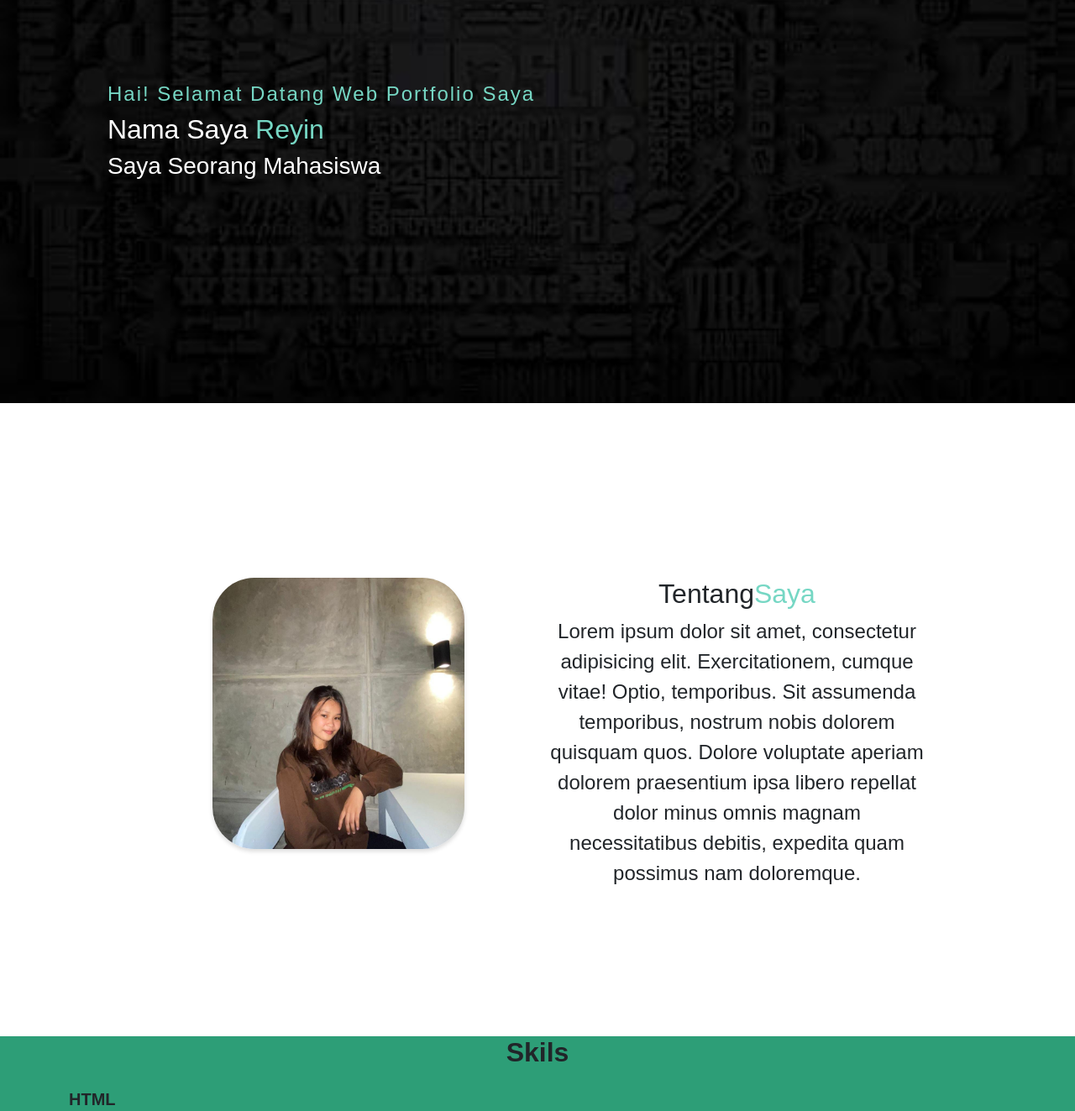
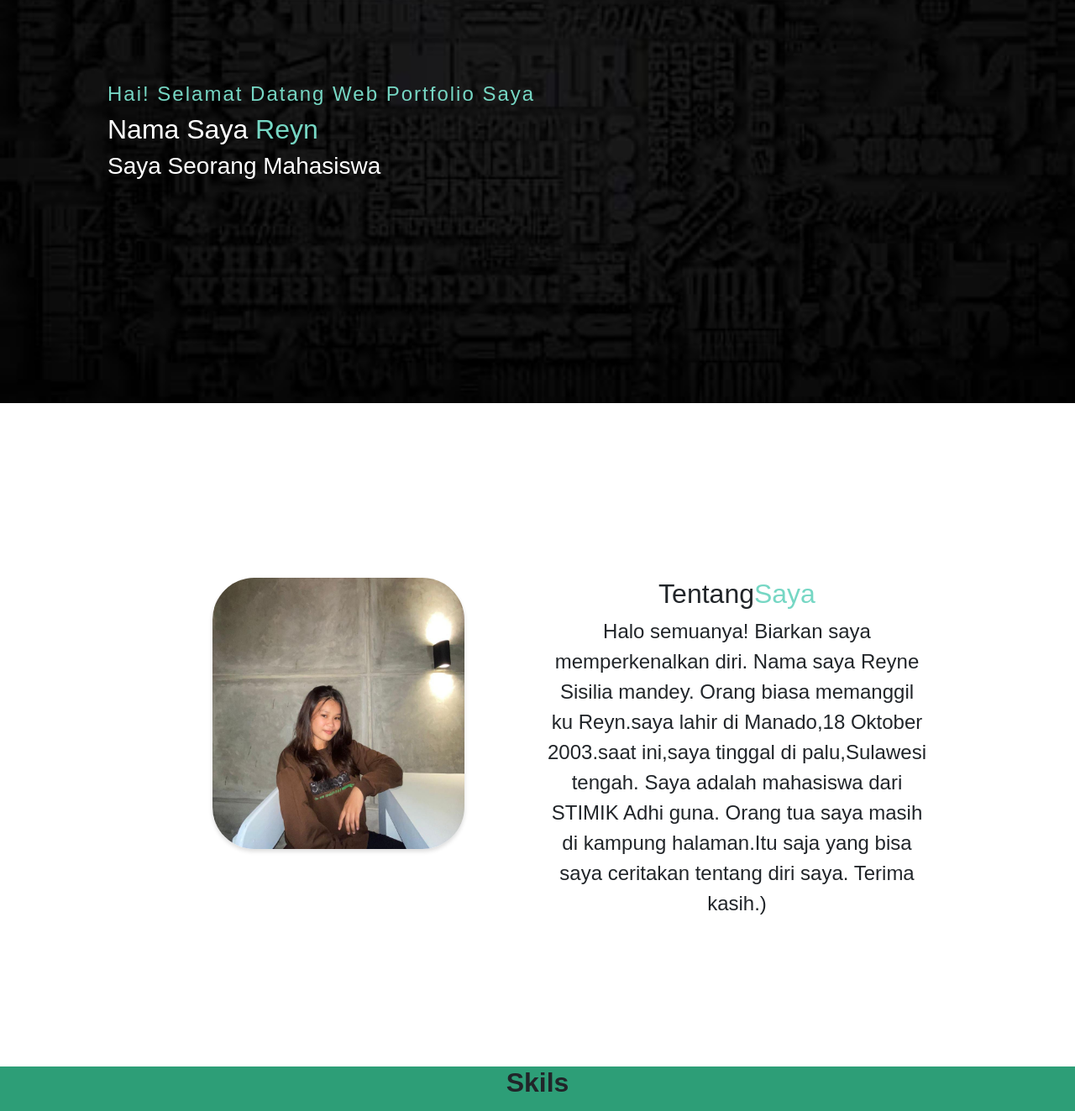
Before and after one commit to pqJqjmgmG/Reyin.github.io, a plain HTML site: page index.html in a window 1280 px wide. Shown: the part 320-1643 px from the top of the page at 84% size. Drawn offline with nearby package versions, Linux system fonts and the light colour scheme.

Commit message:
Perubahan Ebout Me

```diff
--- a/index.html
+++ b/index.html
@@ -49,7 +49,7 @@
     <!-- Awal Navbar -->
     <div class="hardi">
       <nav>
-        <h2 class="logo">Reyin <span>My Portfolio</span></h2>
+        <h2 class="logo">Reyn <span>My Portfolio</span></h2>
         <ul>
           <li><a href="#home">Home</a></li>
           <li><a href="#about">Tentang Saya</a></li>
@@ -65,7 +65,7 @@
       </nav>
       <div class="content">
         <h4>Hai! Selamat Datang Web Portfolio Saya</h4>
-        <h2>Nama Saya <span>Reyin</span></h2>
+        <h2>Nama Saya <span>Reyn</span></h2>
         <h3>Saya Seorang Mahasiswa</h3>
       </div>
     </div>
@@ -86,9 +86,11 @@
           </div>
           <div class="col-md-5">
             <h2>Tentang<span>Saya</span></h2>
-            <p>
-              Lorem ipsum dolor sit amet, consectetur adipisicing elit. Exercitationem, cumque vitae! Optio, temporibus. Sit assumenda temporibus, nostrum nobis dolorem quisquam quos. Dolore voluptate aperiam dolorem praesentium ipsa libero repellat dolor minus omnis magnam necessitatibus debitis, expedita quam possimus nam doloremque.
-            </p>
+            <p>Halo semuanya! Biarkan saya memperkenalkan diri. Nama saya Reyne Sisilia mandey.
+              Orang biasa memanggil  ku Reyn.saya lahir di Manado,18 Oktober 2003.saat ini,saya
+              tinggal di palu,Sulawesi tengah. Saya  adalah mahasiswa dari STIMIK Adhi guna. Orang
+              tua saya masih di kampung halaman.Itu saja yang bisa saya ceritakan tentang diri saya.
+              Terima kasih.)</p>
           </div>
         </div>
       </div>
@@ -191,7 +193,7 @@
 
     <!-- Awal dari Footer -->
       <div class="sosial-media">
-        <a href="https://www.instagram.com/?hl=id" target="_blank"><i class="fa-brands fa-instagram fa-2x"></i></a>
+        <a href="https://www.instagram.com/" target="_blank"><i class="fa-brands fa-instagram fa-2x"></i></a>
         <a href="https://www.facebook.com/reine.mandey" target="_blank"><i class="fa-brands fa-facebook fa-2x"></i></a>
         <a href="https://web.facebook.com/?ref=tn_tnmn" target="_blank"><i class="fa-brands fa-whatsapp fa-2x"></i></a>
       </div>
```
